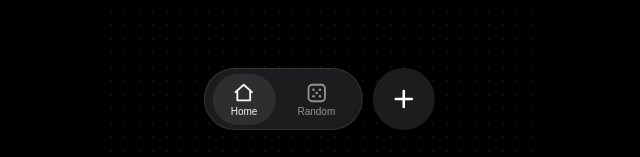
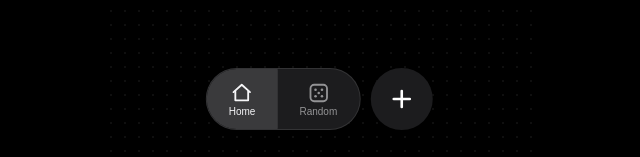
Before and after one commit to fallenluci/Binge, a React (Vite) app: page / in a window 1280 px wide. Shown: the part 640-797 px from the top of the page, without its empty margins (321-961 px from the left). Built offline with nearby package versions, Linux system fonts and the light colour scheme.

Commit message:
nav active highlight merges with dock pill shape

```diff
--- a/src/components/Island.jsx
+++ b/src/components/Island.jsx
@@ -69,11 +69,11 @@ export default function Island({ activePage, onChangePage, onRefresh }) {
 
       {/* Bottom nav: main dock (Home/Rand) + separate "+" island */}
       <div style={{ position: 'fixed', bottom: 30, left: '50%', transform: 'translateX(-50%)', zIndex: 100, display: 'flex', alignItems: 'center', gap: 10 }}>
-        <div className="nav-solid" style={{ height: 62, padding: '0 8px', display: 'flex', alignItems: 'center', gap: 4 }}>
-          <DockBtn active={activePage === 'home'} onClick={() => onChangePage('home')} label="Home" icon={
+        <div className="nav-solid" style={{ height: 62, padding: 0, display: 'flex', alignItems: 'stretch', gap: 0 }}>
+          <DockBtn active={activePage === 'home'} onClick={() => onChangePage('home')} label="Home" side="left" icon={
             <svg width="22" height="22" viewBox="0 0 24 24" fill="none"><path d="M3 11l9-8 9 8" stroke="currentColor" strokeWidth="2" strokeLinecap="round" strokeLinejoin="round"/><path d="M5 10v10h14V10" stroke="currentColor" strokeWidth="2" strokeLinecap="round" strokeLinejoin="round"/></svg>
           } />
-          <DockBtn active={activePage === 'rand'} onClick={() => onChangePage('rand')} label="Random" icon={
+          <DockBtn active={activePage === 'rand'} onClick={() => onChangePage('rand')} label="Random" side="right" icon={
             <svg width="22" height="22" viewBox="0 0 24 24" fill="none" stroke="currentColor" strokeWidth="2"><rect x="3" y="3" width="18" height="18" rx="4"/><circle cx="8.5" cy="8.5" r="1.4" fill="currentColor" stroke="none"/><circle cx="15.5" cy="8.5" r="1.4" fill="currentColor" stroke="none"/><circle cx="8.5" cy="15.5" r="1.4" fill="currentColor" stroke="none"/><circle cx="15.5" cy="15.5" r="1.4" fill="currentColor" stroke="none"/><circle cx="12" cy="12" r="1.4" fill="currentColor" stroke="none"/></svg>
           } />
         </div>
@@ -174,12 +174,18 @@ export default function Island({ activePage, onChangePage, onRefresh }) {
   );
 }
 
-function DockBtn({ active, onClick, icon, label }) {
+function DockBtn({ active, onClick, icon, label, side }) {
+  const radius = side === 'left'
+    ? '999px 22px 22px 999px'
+    : '22px 999px 999px 22px';
   return (
-    <button onClick={onClick} className={`nav-btn-oval${active ? ' active' : ''}`} style={{
-      display: 'flex', flexDirection: 'column', alignItems: 'center', gap: 2,
-      padding: '8px 18px', cursor: 'pointer', color: active ? 'var(--text)' : 'var(--text-dim)',
-      transition: 'all 0.2s',
+    <button onClick={onClick} style={{
+      display: 'flex', flexDirection: 'column', alignItems: 'center', justifyContent: 'center', gap: 2,
+      background: active ? 'rgb(58,58,60)' : 'none',
+      border: 'none',
+      borderRadius: radius,
+      padding: '8px 22px', cursor: 'pointer', color: active ? 'var(--text)' : 'var(--text-dim)',
+      transition: 'background 0.2s',
     }}>
       {icon}
       <span style={{ fontSize: 10, fontWeight: 500 }}>{label}</span>
--- a/src/index.css
+++ b/src/index.css
@@ -57,16 +57,7 @@ body { font-family: var(--font); background: var(--bg); overscroll-behavior: non
   background: rgb(30,30,32);
   border: 1px solid rgba(255,255,255,0.1);
 }
-/* Individual nav buttons — no border/bg by default; active gets a pill
-   highlight matching the dock's own rounded shape, like iOS tab selection */
-.nav-btn-oval {
-  border-radius: 999px;
-  border: none;
-  background: none;
-}
-.nav-btn-oval.active {
-  background: rgb(46,46,48);
-}
+
 
 .screen-enter { animation: slideInRight 0.36s cubic-bezier(0.25,0.46,0.45,0.94); }
 .screen-exit { animation: slideOutRight 0.3s cubic-bezier(0.25,0.46,0.45,0.94) forwards; }
```
